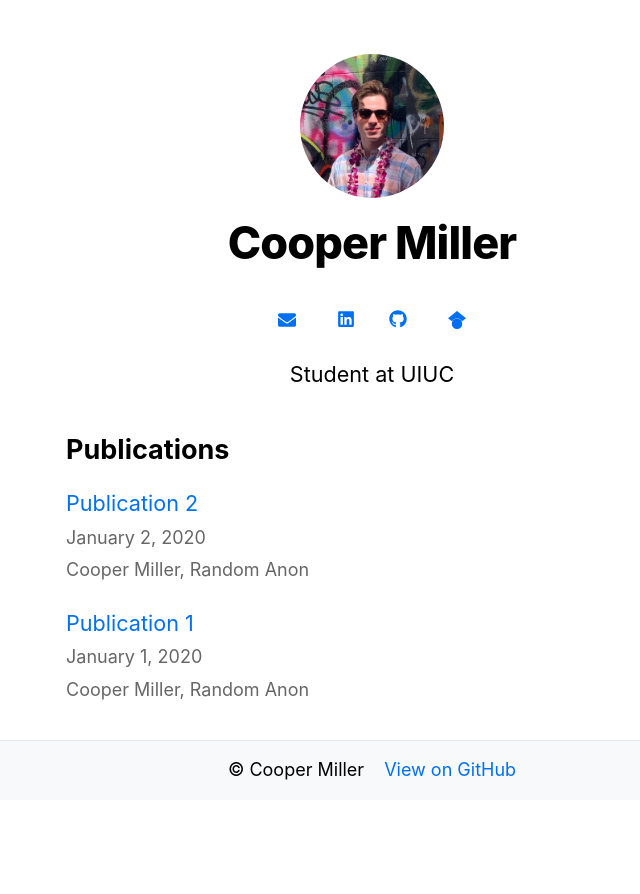
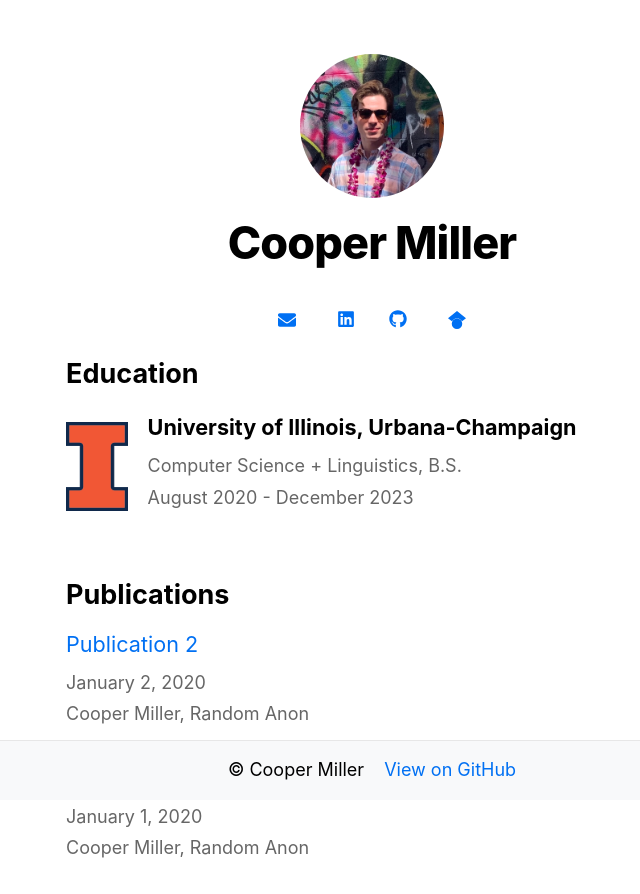
Before and after one commit to kcoopermiller/kcoopermiller.github.io, a Next.js app: page / in a window 1280 px wide. Shown: the top 894 px of the page, without its empty margins (268-908 px from the left). Before the commit the page ends 812 px from the top, so only its background shows below. Built offline with nearby package versions, Linux system fonts and the light colour scheme.

Commit message:
added education section

```diff
--- a/pages/index.tsx
+++ b/pages/index.tsx
@@ -5,6 +5,7 @@ import { getSortedPubsData } from '../lib/pubs'
 import Link from 'next/link'
 import Date from '../components/date'
 import { GetStaticProps } from 'next'
+import Image from 'next/image'
 
 export default function Home({
   allPubsData
@@ -21,21 +22,35 @@ export default function Home({
       <Head>
         <title>{siteTitle}</title>
       </Head>
-      <section className={utilStyles.headingMd}>
+      {/* <section className={utilStyles.headingMd}>
         <p style={{textAlign: 'center'}}>Student at UIUC</p>
+      </section> */}
+      <section>
+        <h2 className={utilStyles.headingLg}>Education</h2>
+        <div style={{display: 'flex', alignItems: 'center'}}>
+          <Image
+            src="/images/illini.png"
+            height={88.8}
+            width={61.6}
+            alt="UIUC Logo"
+          />
+          <div style={{marginLeft: '20px'}}>
+            <h3 className={utilStyles.headingMd}>University of Illinois, Urbana-Champaign</h3>
+            <p className={utilStyles.lightText}>Computer Science + Linguistics, B.S.</p>
+            <p className={utilStyles.lightText}>August 2020 - December 2023</p>
+          </div>
+        </div>
       </section>
-      <section className={`${utilStyles.headingMd} ${utilStyles.padding1px}`}>
+      <section className={utilStyles.sectionPadding}>
         <h2 className={utilStyles.headingLg}>Publications</h2>
         <ul className={utilStyles.list}>
           {allPubsData.map(({ id, date, title, authors }) => (
             <li className={utilStyles.listItem} key={id}>
-              <Link href={`/pubs/${id}`}>{title}</Link>
-              <br />
-              <small className={utilStyles.lightText}>
+              <Link className={utilStyles.headingMd} href={`/pubs/${id}`}>{title}</Link>
+              <p className={utilStyles.lightText}>
                 <Date dateString={date} />
-              </small>
-              <br />
-              <small className={utilStyles.lightText}>{authors}</small>
+              </p>
+              <p className={utilStyles.lightText}>{authors}</p>
             </li>
           ))}
         </ul>
--- a/styles/utils.module.css
+++ b/styles/utils.module.css
@@ -22,7 +22,8 @@
 
 .headingMd {
     font-size: 1.2rem;
-    line-height: 1.5;
+    line-height: 1.2;
+    margin: 0.25rem 0;
 }
 
 .borderCircle {
@@ -33,8 +34,8 @@
     color: inherit;
 }
 
-.padding1px {
-    padding-top: 1px;
+.sectionPadding {
+    padding-top: 2rem;
 }
 
 .list {
@@ -44,9 +45,11 @@
 }
 
 .listItem {
-    margin: 0 0 1.25rem;
+    line-height: 0.75;
+    margin: 0 0 2.5rem;
 }
 
 .lightText {
+    line-height: 0.75;
     color: #666;
 }
```
Also changed, not shown: public/images/illini.png (added).
